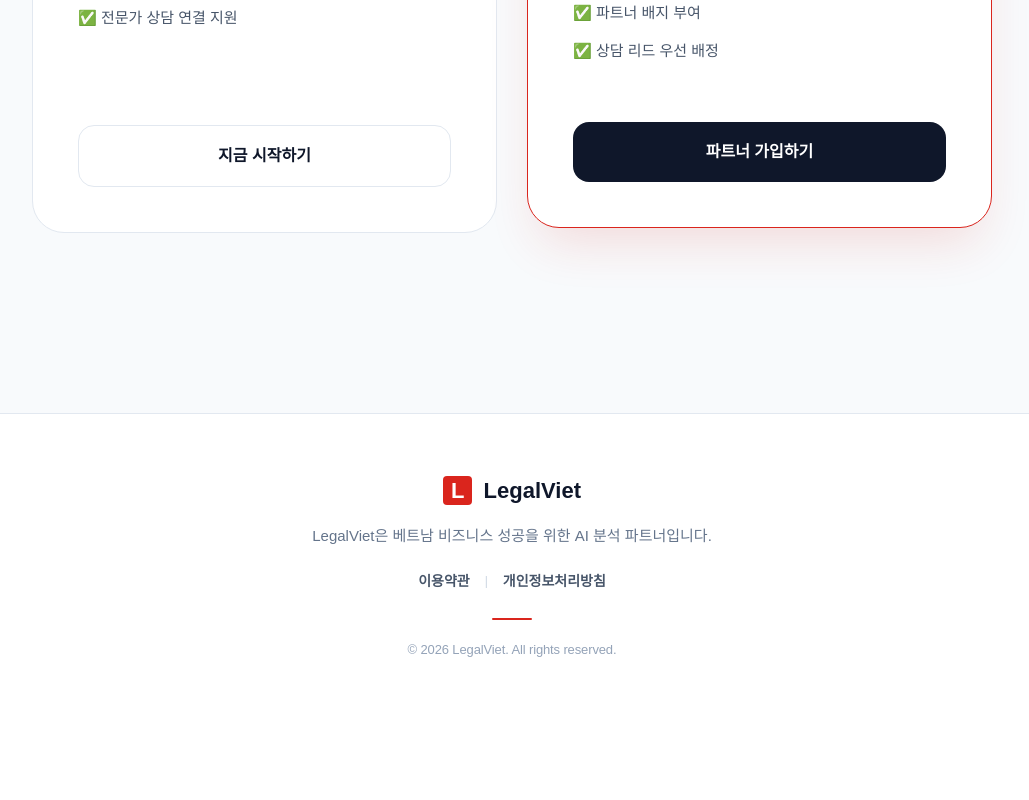
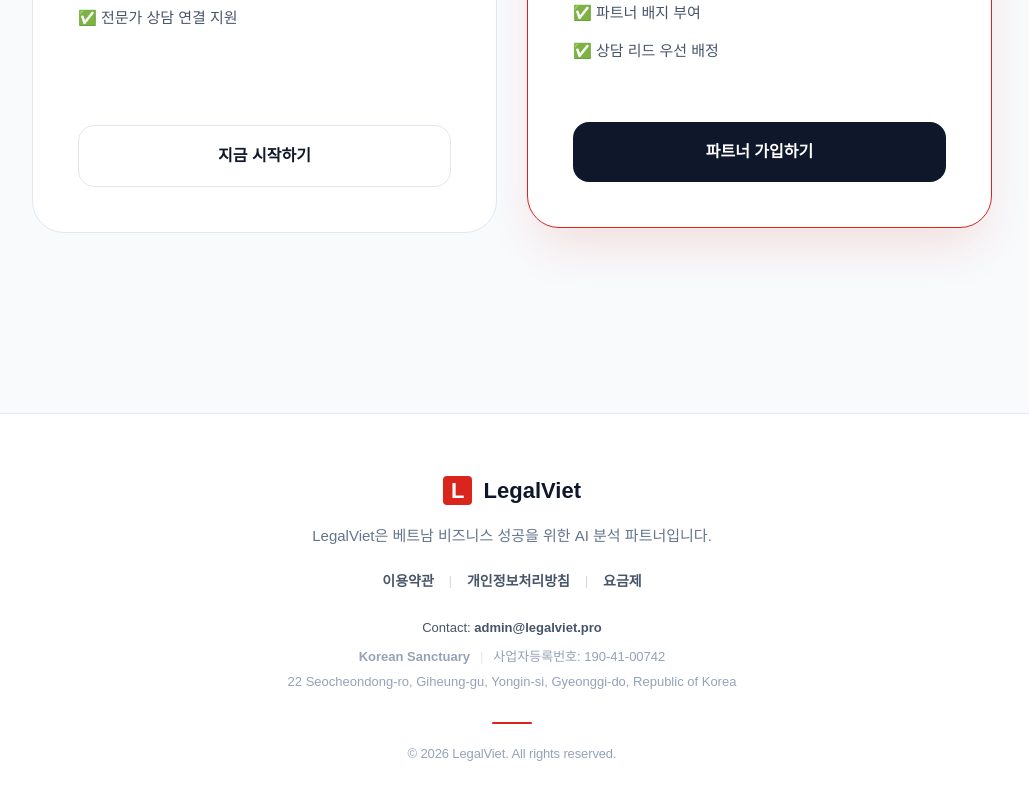
Before and after one commit to Homechiminh/Legalviet, a Next.js app: page /pricing in a window 1280 px wide. Shown: the part 699-1499 px from the top of the page, without its empty margins (128-1157 px from the left). Before the commit the page ends 1419 px from the top, so only its background shows below. Built offline with nearby package versions, Linux system fonts and the light colour scheme.

Commit message:
Update Footer.js

```diff
--- a/src/components/Footer.js
+++ b/src/components/Footer.js
@@ -3,7 +3,6 @@ import { t } from './Translations';
 import Link from 'next/link';
 
 export default function Footer({ lang }) {
-  // 빌드 시 lang이 undefined일 경우를 대비해 기본값 'ko' 설정
   const currentLang = lang || 'ko';
   const content = t[currentLang] || t['ko'];
 
@@ -14,18 +13,26 @@ export default function Footer({ lang }) {
           <span className="logo-box">L</span> LegalViet
         </div>
 
-        {/* 설명 문구 */}
         <p className="footer-desc">{content?.footerDesc}</p>
 
-        {/* [추가] 사이트 승인을 위한 필수 법적 링크 */}
         <div className="footer-links">
-          <Link href="/terms">
-            <span className="link-item">{currentLang === 'ko' ? '이용약관' : 'Terms of Service'}</span>
-          </Link>
+          <Link href="/terms"><span className="link-item">{currentLang === 'ko' ? '이용약관' : 'Terms of Service'}</span></Link>
           <span className="link-divider">|</span>
-          <Link href="/privacy">
-            <span className="link-item">{currentLang === 'ko' ? '개인정보처리방침' : 'Privacy Policy'}</span>
-          </Link>
+          <Link href="/privacy"><span className="link-item">{currentLang === 'ko' ? '개인정보처리방침' : 'Privacy Policy'}</span></Link>
+          <span className="link-divider">|</span>
+          <Link href="/pricing"><span className="link-item">{currentLang === 'ko' ? '요금제' : 'Pricing'}</span></Link>
+        </div>
+
+        <div className="business-info">
+          <p className="contact">Contact: <strong>admin@legalviet.pro</strong></p>
+          <p className="biz-details">
+            <strong>Korean Sanctuary</strong>
+            <span className="bar">|</span>
+            {currentLang === 'ko' ? '사업자등록번호' : 'Biz Registration'}: 190-41-00742
+          </p>
+          <p className="biz-address">
+            22 Seocheondong-ro, Giheung-gu, Yongin-si, Gyeonggi-do, Republic of Korea
+          </p>
         </div>
 
         <div className="footer-divider"></div>
@@ -33,42 +40,24 @@ export default function Footer({ lang }) {
       </div>
 
       <style jsx>{`
-        .footer {
-          background: #fff;
-          border-top: 1px solid #e2e8f0;
-          padding: 60px 0;
-          margin-top: 80px;
-        }
-        .footer-content {
-          max-width: 1200px;
-          margin: 0 auto;
-          padding: 0 20px;
-          text-align: center;
-          display: flex;
-          flex-direction: column;
-          align-items: center;
-        }
-
+        .footer { background: #fff; border-top: 1px solid #e2e8f0; padding: 60px 0; margin-top: 80px; }
+        .footer-content { max-width: 1200px; margin: 0 auto; padding: 0 20px; text-align: center; display: flex; flex-direction: column; align-items: center; }
         .footer-logo { font-size: 22px; font-weight: 900; color: #0f172a; margin-bottom: 15px; }
         .logo-box { background: #da251d; color: #fff; padding: 2px 8px; border-radius: 4px; margin-right: 5px; }
-
         .footer-desc { font-size: 15px; color: #64748b; line-height: 1.8; max-width: 550px; margin-bottom: 20px; }
-
-        /* 법적 링크 스타일 추가 */
         .footer-links { margin-bottom: 25px; display: flex; gap: 15px; align-items: center; }
         .link-item { font-size: 14px; color: #475569; cursor: pointer; font-weight: 600; }
         .link-item:hover { color: #da251d; text-decoration: underline; }
         .link-divider { font-size: 12px; color: #cbd5e1; }
-
+        .business-info { margin-bottom: 30px; color: #94a3b8; font-size: 13px; line-height: 1.6; }
+        .contact { color: #475569; margin-bottom: 8px; }
+        .bar { margin: 0 10px; color: #e2e8f0; }
+        .biz-details { margin-bottom: 4px; }
         .footer-divider { width: 40px; height: 2px; background: #da251d; margin-bottom: 20px; border-radius: 2px; }
-
         .copyright { font-size: 13px; color: #94a3b8; font-weight: 500; letter-spacing: -0.01em; }
-
         @media (max-width: 600px) {
           .footer { padding: 40px 0; }
-          .footer-desc { font-size: 14px; }
-          .footer-links { gap: 10px; }
-          .link-item { font-size: 13px; }
+          .footer-links { gap: 10px; flex-wrap: wrap; justify-content: center; }
         }
       `}</style>
     </footer>
```
